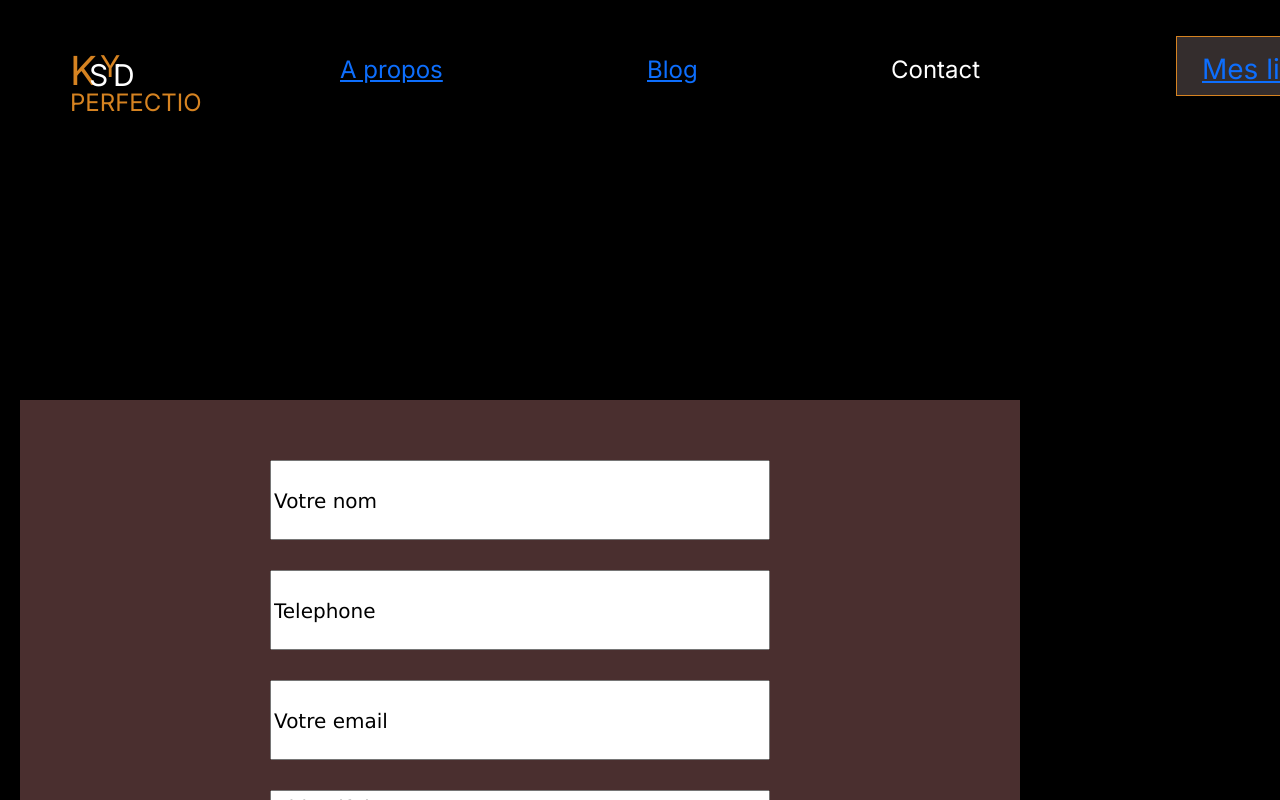
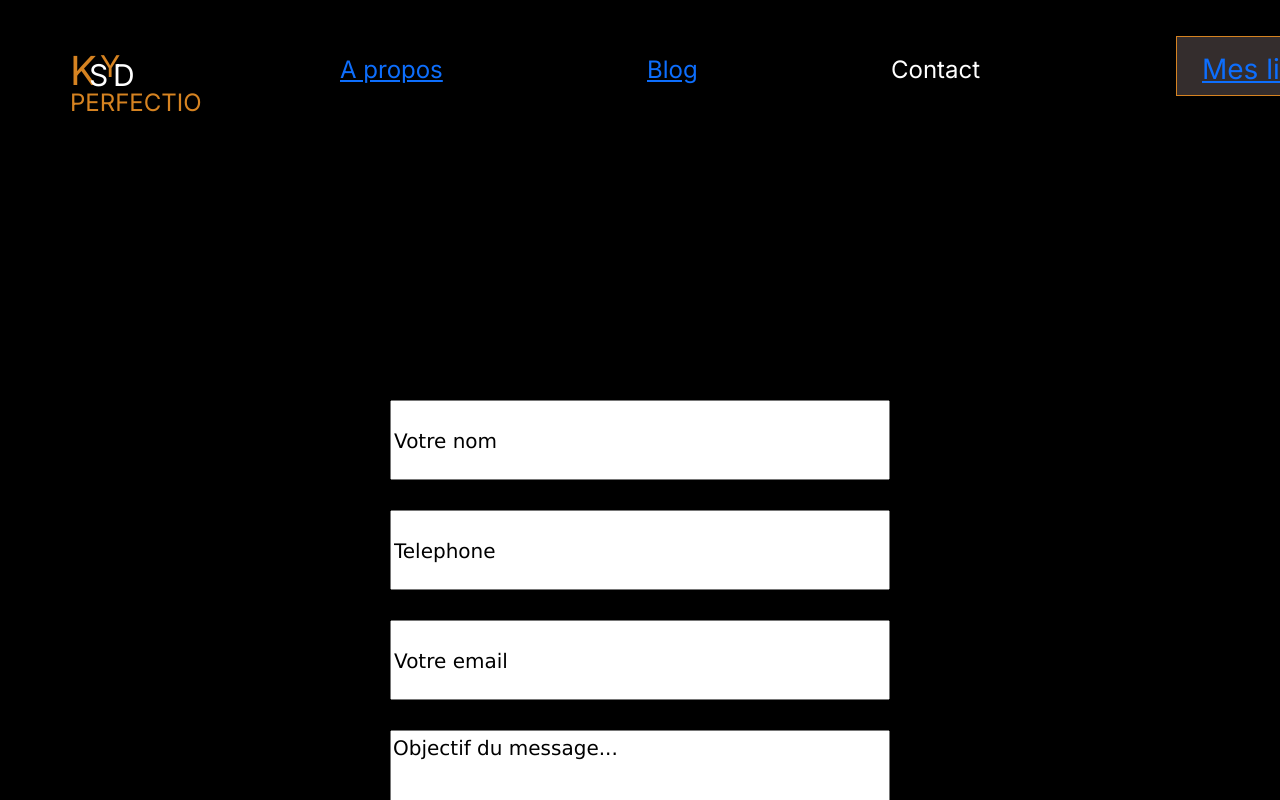
Before and after one commit to Entreprise-Kabod-del/Site_de_vente, a plain HTML site: page contact.html in a window 1280 px wide. Shown: the top 800 px of the page. Drawn offline with nearby package versions, Linux system fonts and the light colour scheme.

Commit message:
Update contact.html

```diff
--- a/contact.html
+++ b/contact.html
@@ -25,7 +25,6 @@
         </span>
 
     <div class="A">
-    <form action="">
             <input class="v262_141" type="text" name="nom" placeholder="Votre nom">
         </br>
         </br>
@@ -44,7 +43,6 @@
         </br>
         </br>
             <div class="v submit" onclick="document.Mes Livres.submit()">Envoyer</div>
-    </form>
     </div>
     <img class="img2" src="A9.jpg" alt="A9.jpg">
     <img class="img1" src="A8.jpg" alt="A8.jpg">
```
